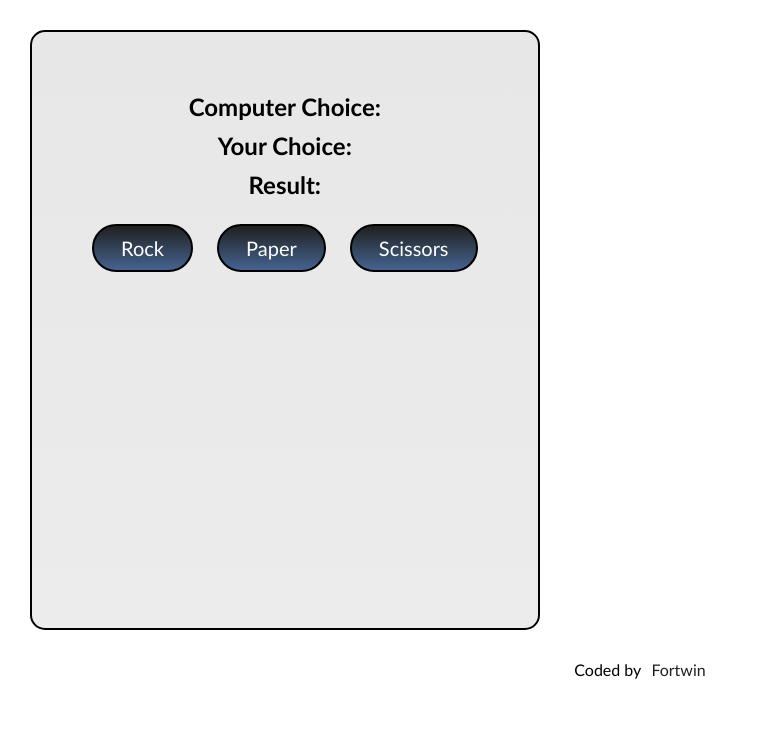
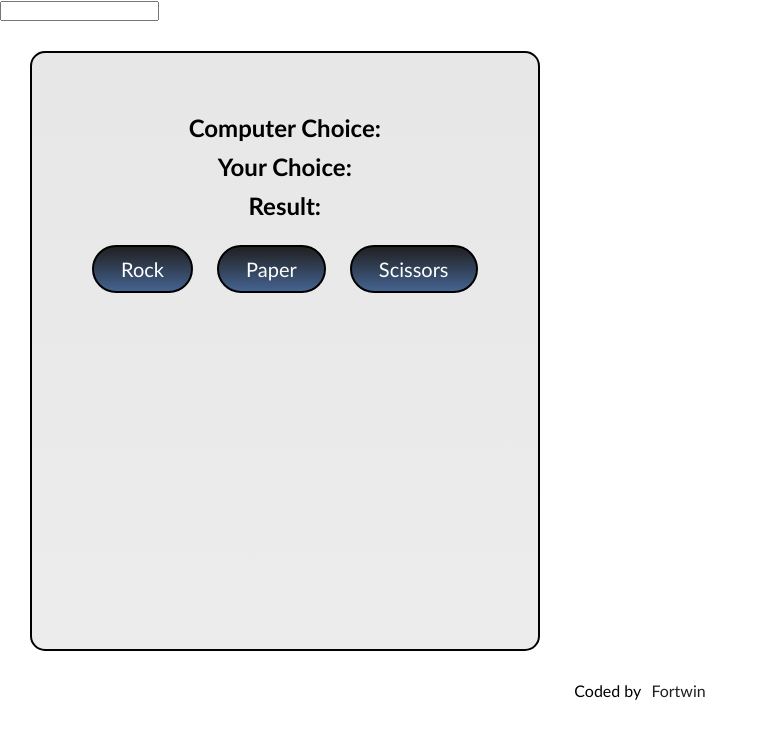
Before and after one commit to Fortwinhamz/Fortwin-Rock-Paper-Scissors, a plain HTML site: page index.html in a window 1280 px wide. Shown: the whole page, without its empty margins (0-768 px from the left). Drawn offline with Linux system fonts and the light colour scheme.

Commit message:
Created input text with html tag input and assigned id  "playername"

```diff
--- a/index.html
+++ b/index.html
@@ -8,7 +8,7 @@
   <link rel="stylesheet" href="./index.css">
 </head>
 <body>
-
+<input type="text" id="playername"/>
   <div class="container">
 
     <h2>Computer Choice: <span id="computer-choice"></span></h2>
```
